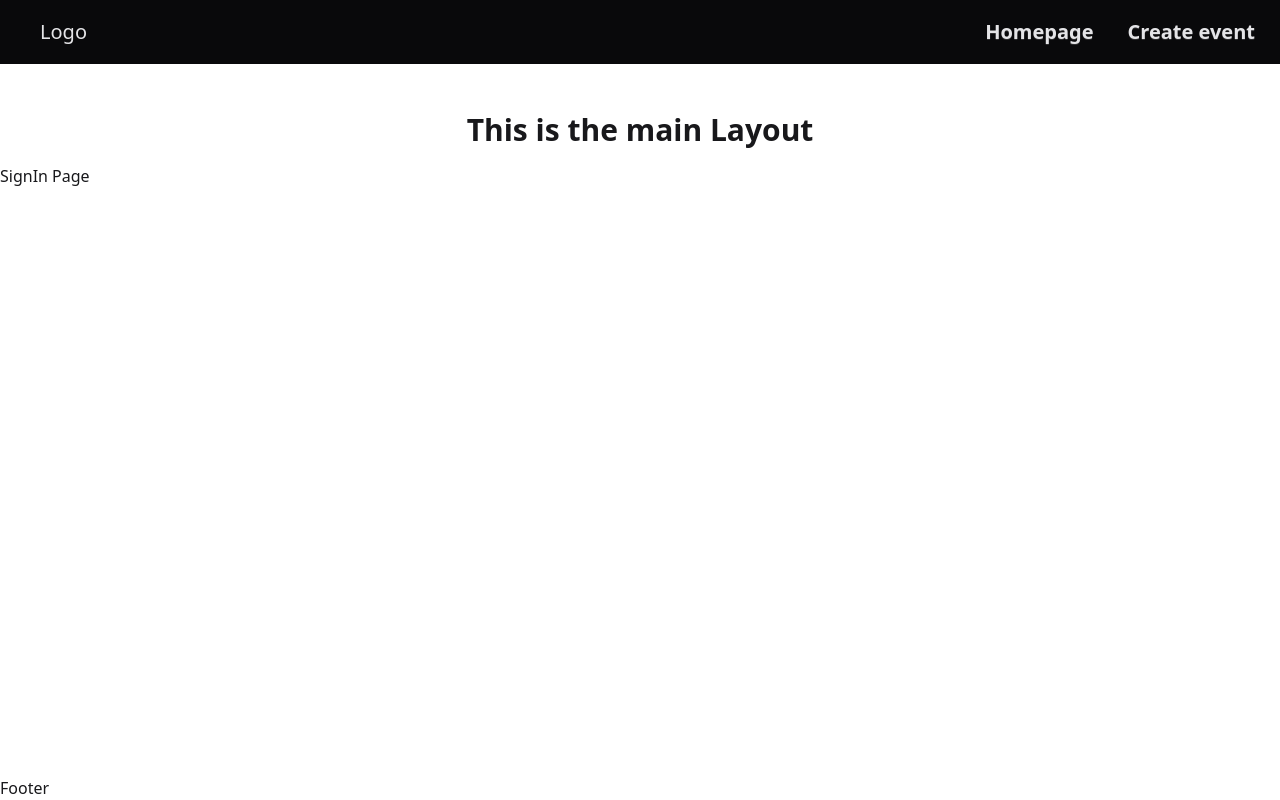
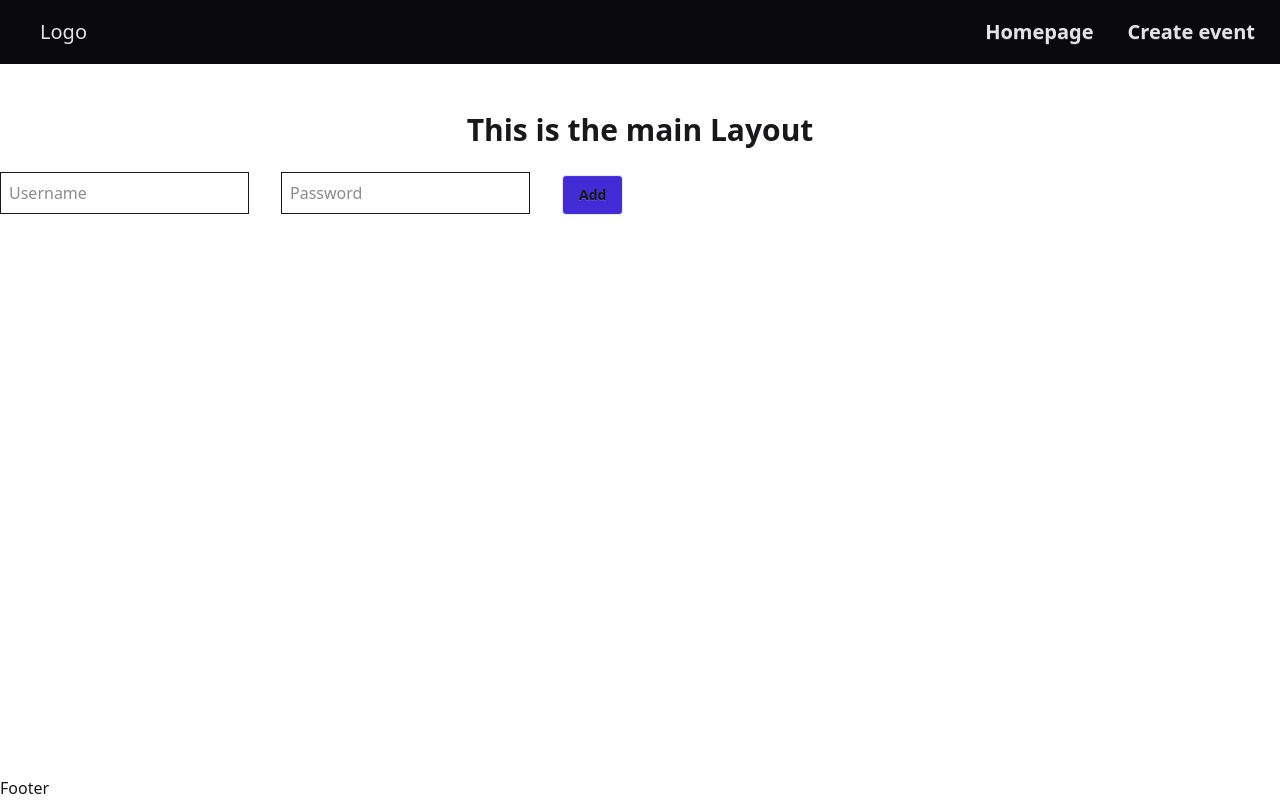
Before and after one commit to ifoca/wbs-events-scheduler, a React (Vite) app: page /login in a window 1280 px wide. Built offline with nearby package versions, Linux system fonts and the light colour scheme.

Commit message:
add auth state and context

```diff
--- a/src/App.jsx
+++ b/src/App.jsx
@@ -8,10 +8,12 @@ import SignIn from './pages/SignIn';
 import SignUp from './pages/SignUp';
 import CreateEvent from './pages/CreateEvent';
 import EventDetails from './pages/EventDetails';
+import AuthState from './contexts/AuthState';
 
 function App() {
   return (
     <BrowserRouter>
+      <AuthState>
         <div className="flex flex-col min-h-screen">
           <Navbar />
           <Routes>
@@ -26,6 +28,7 @@ function App() {
           </Routes>
           <Footer />
         </div>
+      </AuthState>
     </BrowserRouter>
   );
 }
--- /dev/null
+++ b/src/contexts/AuthContext.js
@@ -0,0 +1,13 @@
+import { createContext, use } from 'react';
+
+export const AuthContext = createContext();
+
+const useAuth = () => {
+  const context = use(AuthContext);
+  if (!context) {
+    throw new Error('useAuth context does not exist in this component');
+  }
+  return context;
+};
+
+export default useAuth;
--- /dev/null
+++ b/src/contexts/AuthState.jsx
@@ -0,0 +1,10 @@
+import { AuthContext } from './AuthContext';
+import { useState } from 'react';
+
+function AuthState({ children }) {
+  const [auth, setAuth] = useState([]);
+  console.log(auth);
+  return <AuthContext value={{ auth, setAuth }}>{children}</AuthContext>;
+}
+
+export default AuthState;
--- a/src/pages/SignIn.jsx
+++ b/src/pages/SignIn.jsx
@@ -1,5 +1,26 @@
 function SignIn() {
-  return <div>SignIn Page</div>;
+  return (
+    <div>
+      <form className="pt-2">
+        <input
+          name="username"
+          type="text"
+          placeholder="Username"
+          className="p-2 border mr-8"
+        ></input>
+        <input
+          name="password"
+          type="password"
+          placeholder="Password"
+          className="p-2 border mr-8"
+        ></input>
+
+        <button className="btn bg-primary" type="submit">
+          Add
+        </button>
+      </form>
+    </div>
+  );
 }
 
 export default SignIn;
```
Also changed, not shown: src/utils/shared.js (+12 -0 lines). Lines whose indentation alone changed are shown as unchanged.
